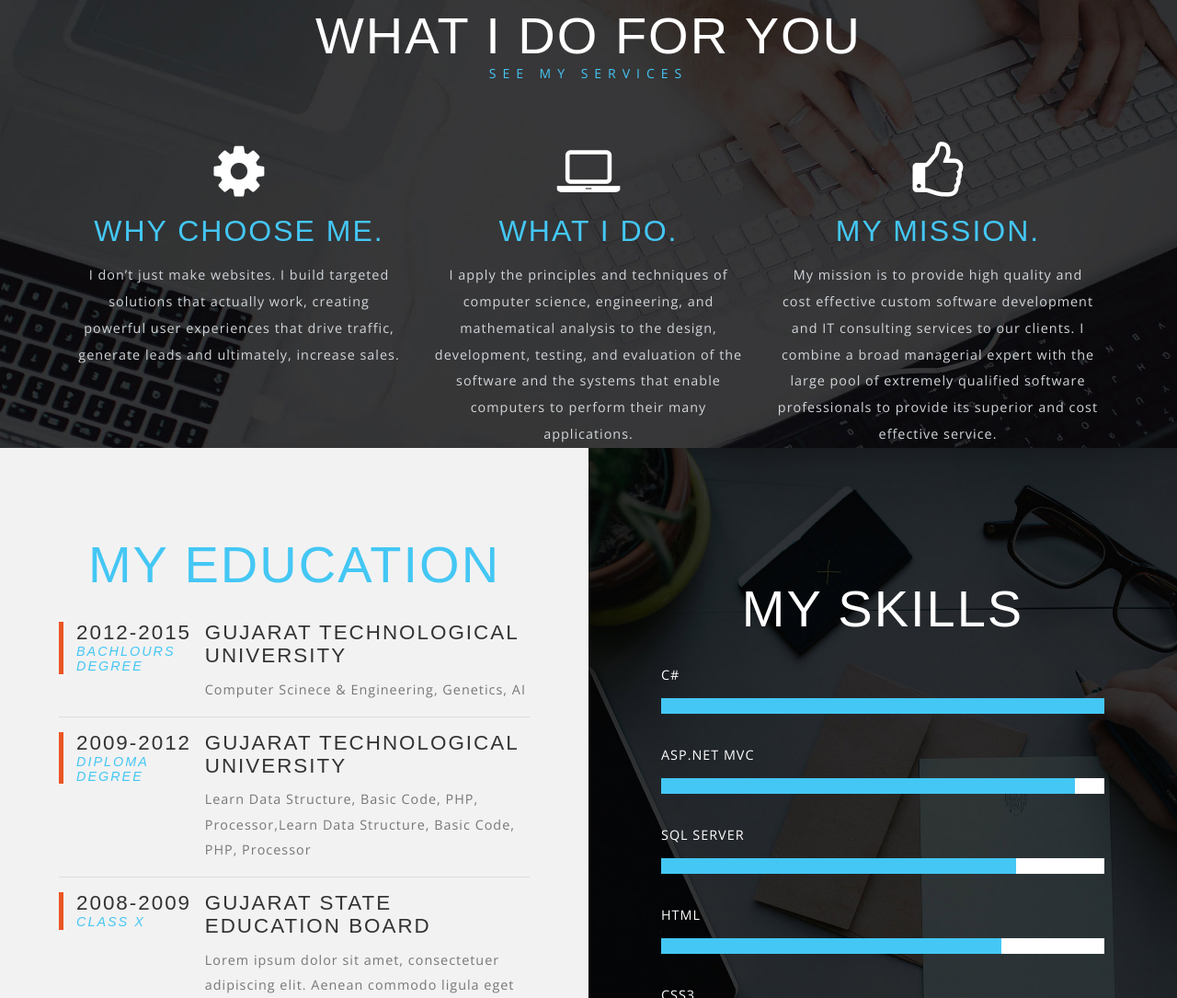
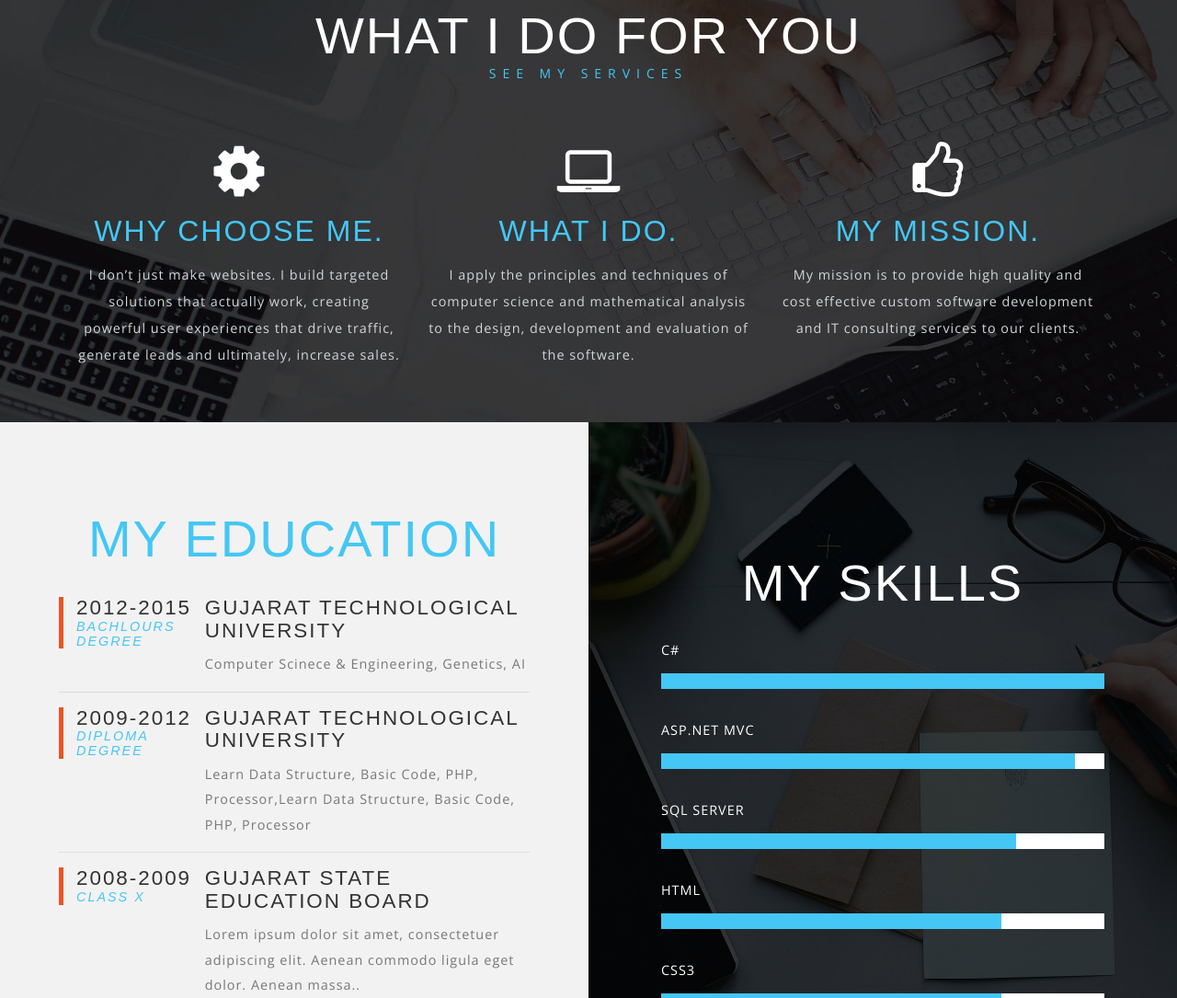
Before and after one commit to dipak10/dipak10.github.io, a plain HTML site: page index.html in a window 1280 px wide. Shown: the part 1454-2539 px from the top of the page at 92% size. Drawn offline with nearby package versions, Linux system fonts and the light colour scheme; files whose address does not match are found by name; a web font is replaced by a local one.

Commit message:
New Update

```diff
--- a/index.html
+++ b/index.html
@@ -161,13 +161,12 @@ Smartphone Compatible web template, free web designs for Nokia, Samsung, LG, Son
 			<div class="col-md-4 list-gds text-center">
 				<i class="fa fa-laptop" aria-hidden="true"></i>
 				<h4>WHAT I DO. </h4>
-				<p>I apply the principles and techniques of computer science, engineering, and mathematical analysis to the design, development, testing, and evaluation of the software and the systems that enable computers to perform their many applications.</p>
+				<p>I apply the principles and techniques of computer science and mathematical analysis to the design, development and evaluation of the software.</p>
 			</div>
 				<div class="col-md-4 list-gds text-center">
 				<i class="fa fa-thumbs-o-up" aria-hidden="true"></i>
 				<h4>My MISSION.</h4>
-				<p>My mission is to provide high quality and cost effective custom software development and IT consulting services to our clients. I combine a broad managerial expert with the large pool of extremely qualified software professionals to provide its superior and cost effective service.
-</p>
+				<p>My mission is to provide high quality and cost effective custom software development and IT consulting services to our clients.</p>
 			</div>
 
 			<div class="clearfix"></div>
```
